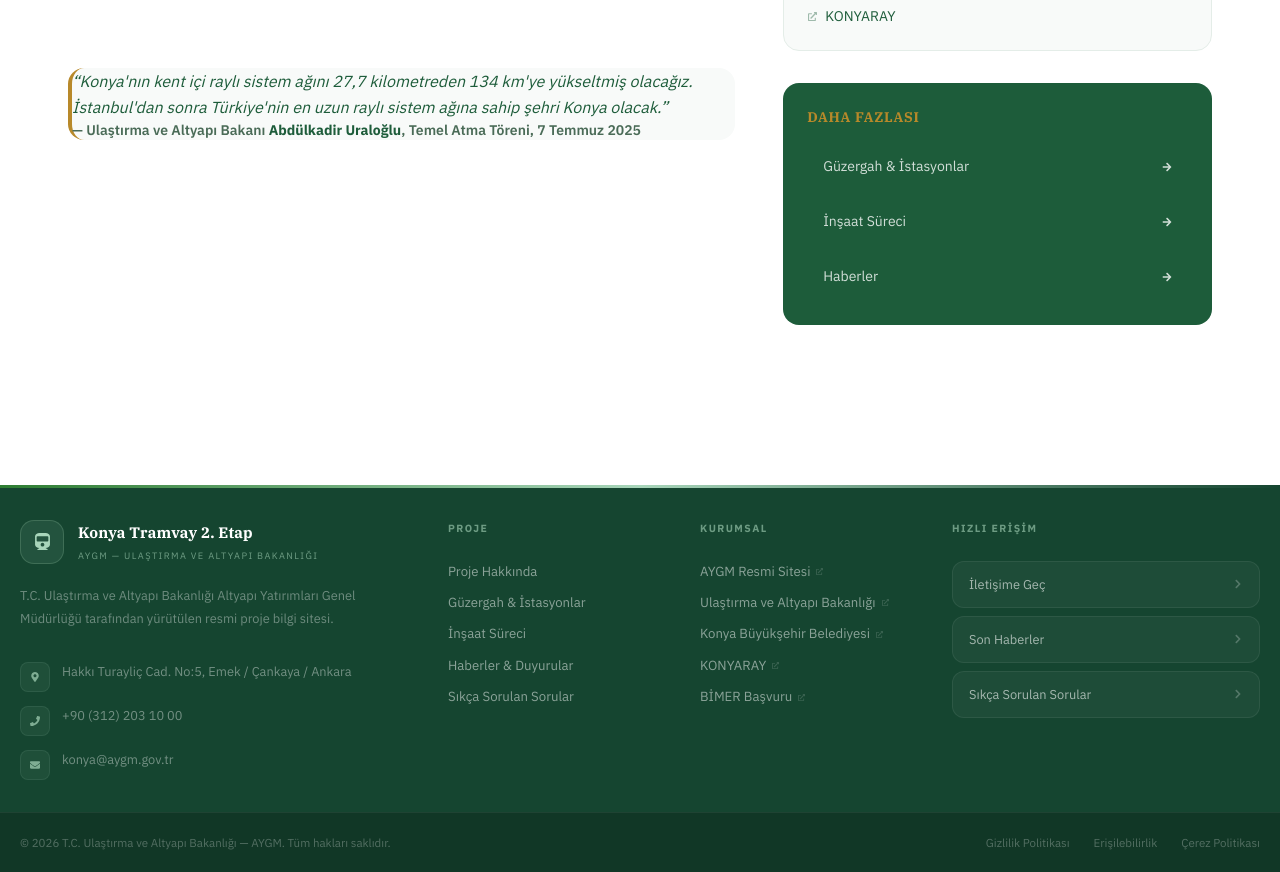
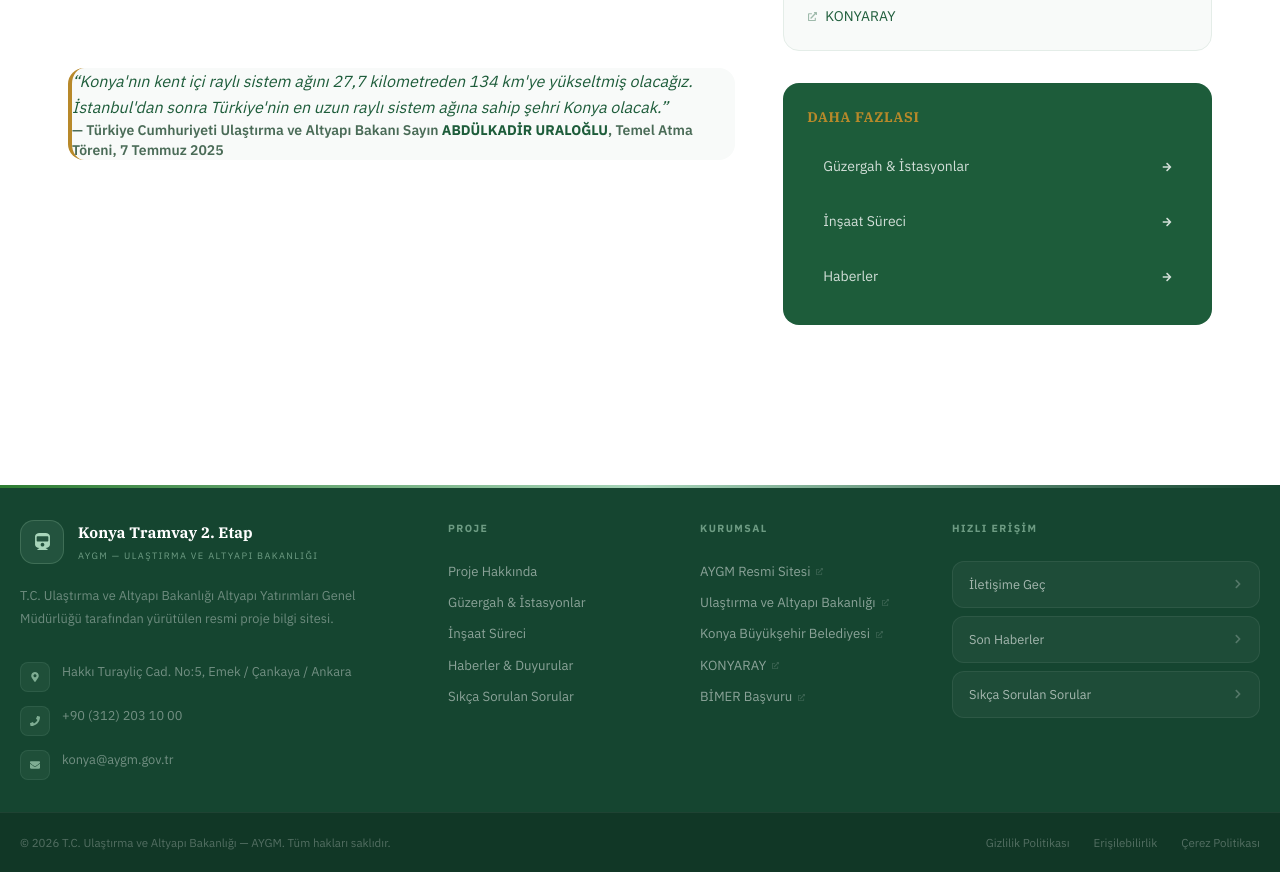
Before and after one commit to ulasirak/aygm, a Next.js app: page /proje in a window 1280 px wide. Shown: the part 1360-2232 px from the top of the page. Built offline with nearby package versions, Linux system fonts and the light colour scheme.

Commit message:
fix: bakan unvani guncellendi

```diff
--- a/app/proje/page.tsx
+++ b/app/proje/page.tsx
@@ -217,7 +217,7 @@
                       sistem ağına sahip şehri Konya olacak.&rdquo;
                     </p>
                     <footer className="text-sm font-semibold" style={{ color: "var(--gray-600)" }}>
-                      — Ulaştırma ve Altyapı Bakanı <strong style={{ color: "var(--forest)" }}>Abdülkadir Uraloğlu</strong>,
+                      — Türkiye Cumhuriyeti Ulaştırma ve Altyapı Bakanı Sayın <strong style={{ color: "var(--forest)" }}>ABDÜLKADİR URALOĞLU</strong>,
                       Temel Atma Töreni, 7 Temmuz 2025
                     </footer>
                   </blockquote>
```
